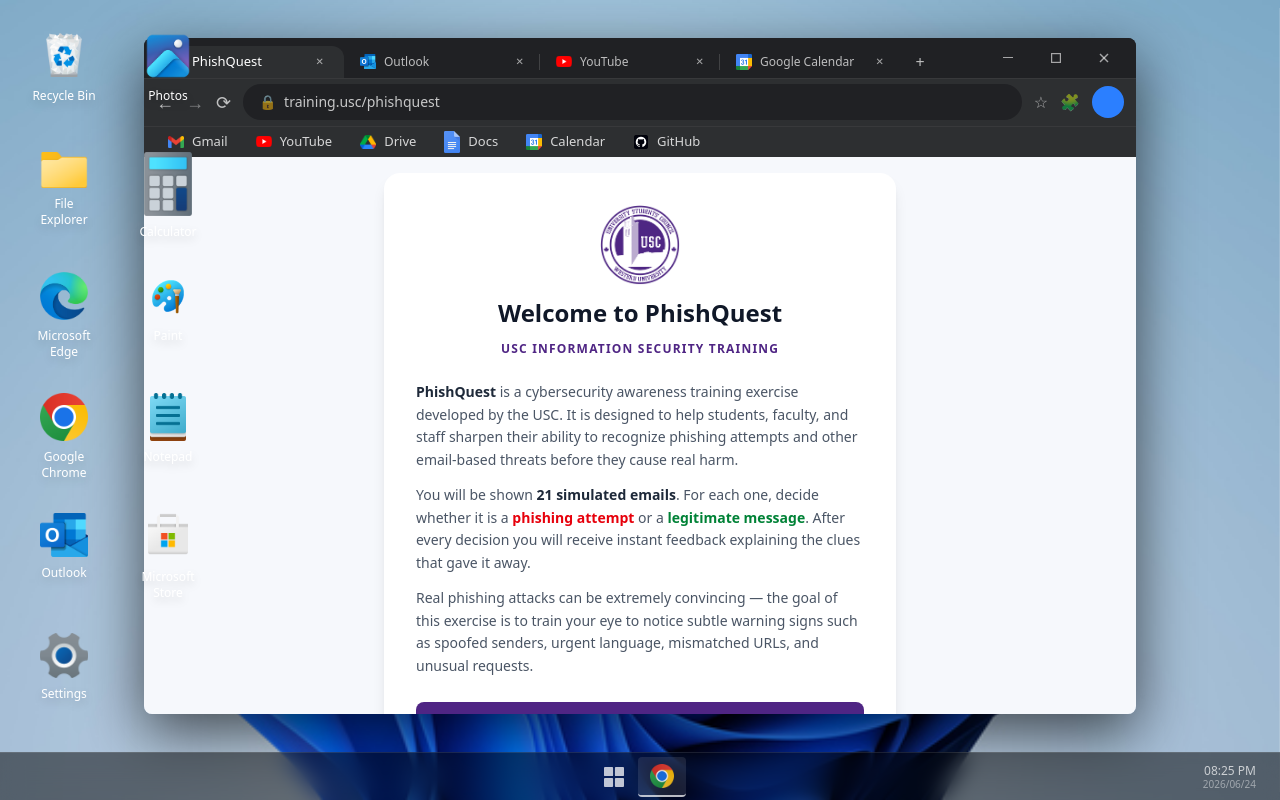
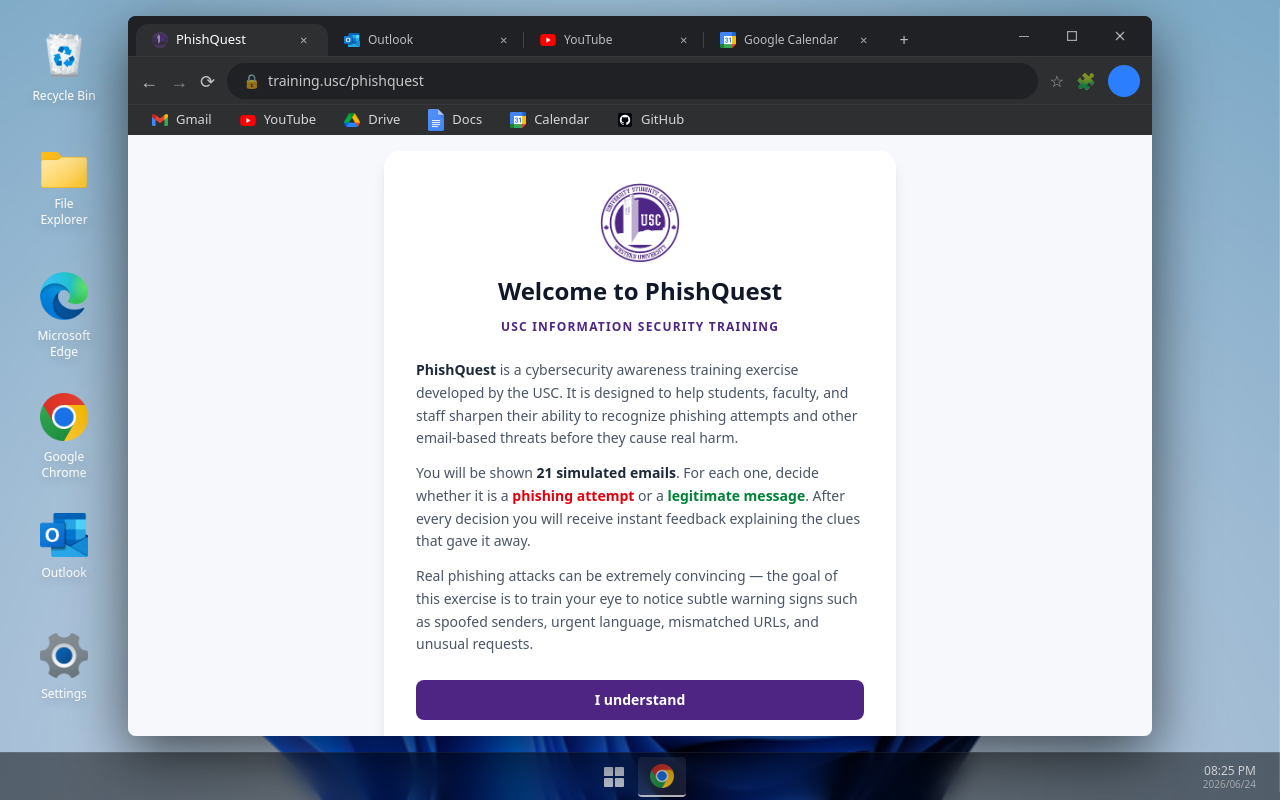
Before and after one commit to WesternUSC/cyber-phishing-game, a Next.js app: page / in a window 1280 px wide. Both pictures are taken after a click on the button 662 px from the left and 776 px from the top of the page. Built offline with nearby package versions, Linux system fonts and the light colour scheme.

Commit message:
Fixed window sizing issue on smaller screens

```diff
--- a/app/page.tsx
+++ b/app/page.tsx
@@ -530,7 +530,19 @@
 
         {/* Floating app window */}
         {!isMinimized && (
-        <div className="flex h-95/100 w-4/5 flex-col overflow-hidden rounded-lg shadow-[0_20px_60px_rgba(0,0,0,0.65)]">
+        <div
+            className="
+              flex
+              w-[80vw] max-w-[1600px]
+              h-[calc(100vh-5rem)]
+              max-h-[1000px]
+              flex-col
+              overflow-hidden
+              rounded-lg
+              shadow-[0_20px_60px_rgba(0,0,0,0.65)]
+              z-20
+            "
+          >
 
           {/* Chrome frame */}
           <div className="select-none bg-[#202124]">
@@ -617,7 +629,7 @@
             </button>
 
             <div className="ml-auto flex">
-              <button className="flex h-10 w-12 items-center justify-center text-white/60 hover:bg-white/10">
+              <button onClick={() => setIsMinimized(true)} className="flex h-10 w-12 items-center justify-center text-white/60 hover:bg-white/10">
                 <svg width="10" height="1" fill="currentColor">
                   <rect width="10" height="1" />
                 </svg>
```
